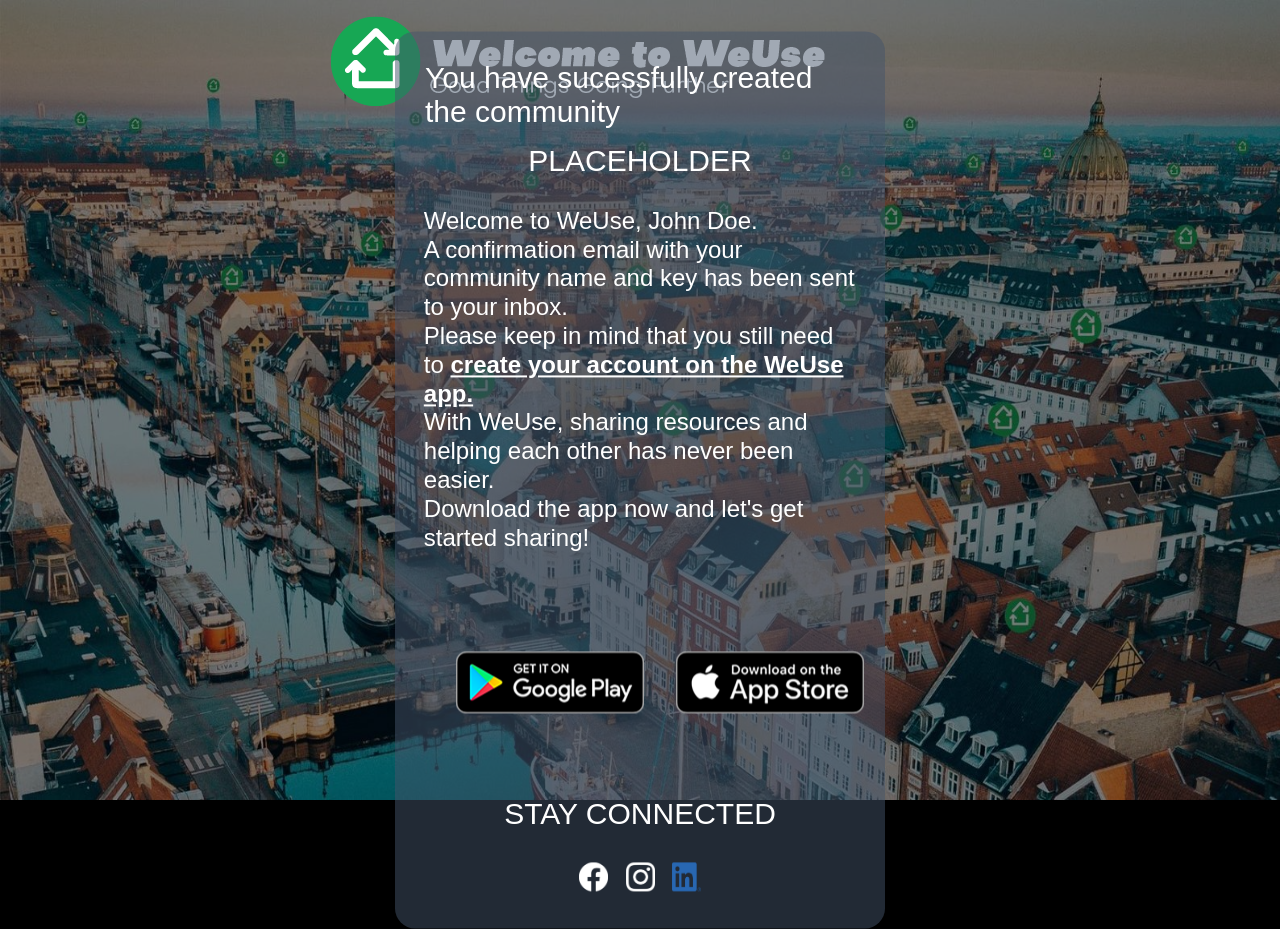
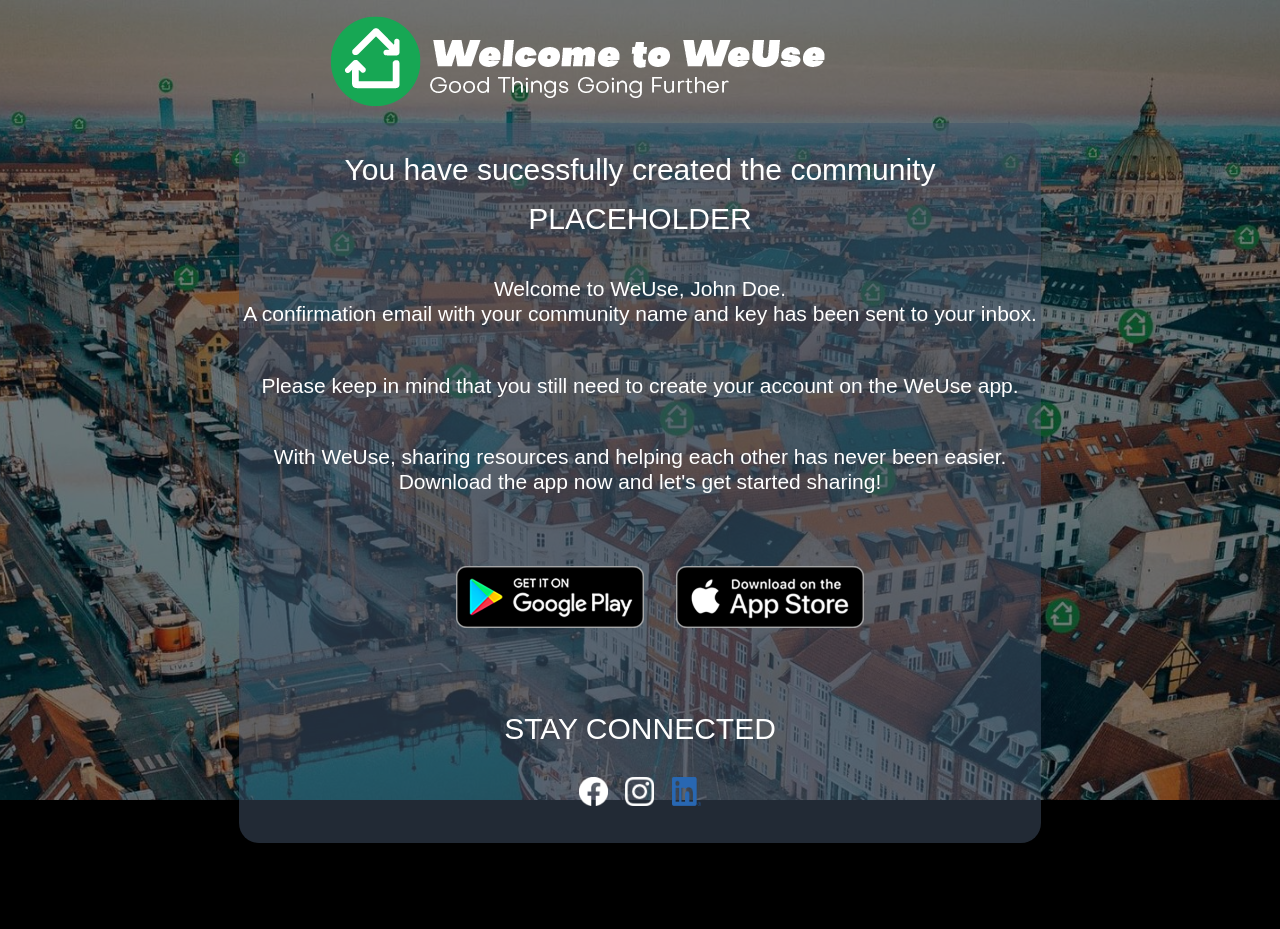
Before and after one commit to Noire927/WeUse-Landing-Page, a plain HTML site: page index.html in a window 1280 px wide. After the commit the page ends 843 px from the top, so only its background shows below. Drawn offline with Linux system fonts and the light colour scheme.

Commit message:
Working on the scaling issue on smaller screens

```diff
--- a/index.html
+++ b/index.html
@@ -8,7 +8,7 @@
     <title>WeUse</title>
   </head>
   <body>
-    <img src="images/weusebannerbg.jpg" alt="logo" class="body__background" />
+    <div class="body__background"></div>
     <div class="container">
       <header class="header">
         <img src="images/WeUseWelcomeEn.png" alt="logo" class="header__logo" />
@@ -27,17 +27,23 @@
               PLACEHOLDER
             </h1>
           </h1>
-          <p class="textbox__info">
-            Welcome to WeUse, John Doe.<br />
-            A confirmation email with your community name and key has been sent
-            to your inbox. <br />
-            Please keep in mind that you still need to
-            <strong style="text-decoration: underline"
-              >create your account on the WeUse app.</strong
-            ><br />
-            With WeUse, sharing resources and helping each other has never been
-            easier.<br />Download the app now and let's get started sharing!
-          </p>
+          <div class="container__info">
+            <p class="textbox__info">
+              Welcome to WeUse, John Doe.<br />
+              A confirmation email with your community name and key has been
+              sent to your inbox.
+            </p>
+
+            <p class="textbox__important">
+              Please keep in mind that you still need to create your account on
+              the WeUse app.
+            </p>
+            <p class="textbox__info">
+              With WeUse, sharing resources and helping each other has never
+              been easier.<br />Download the app now and let's get started
+              sharing!
+            </p>
+          </div>
 
           <section class="classposter__sign">
             <ul class="poster__download">
--- a/style.css
+++ b/style.css
@@ -30,23 +30,28 @@ body {
 }
 
 .body__background {
-  z-index: 0;
+  background-image: url("images/weusebannerbg.jpg");
   position: absolute;
+  opacity: 50%;
+  height: 100%;
+
+  display: block;
   width: 100%;
-  min-height: 100vh;
-  opacity: 50%;
+  overflow: hidden;
+  background-repeat: no-repeat;
+  background-position: center center;
   background-size: cover;
 }
 
 .container {
   display: flex;
   flex-direction: column;
-  height: 100vh;
+  z-index: 1;
+  position: relative;
 }
 
 .header {
   flex: 0 0 auto;
-  padding: 10px;
   padding-top: 1em;
   margin-bottom: 1em;
 }
@@ -60,22 +65,22 @@ body {
 }
 
 .container__textbox {
+  position: relative;
   display: flex;
   justify-content: center;
   align-items: center;
+  z-index: 1;
 }
 
 .textbox {
-  flex: 0 0 auto;
   background-color: rgba(68, 84, 106, 0.5);
   border-radius: 20px;
   font-size: 30px;
   color: white;
-  position: absolute;
-  top: 60%;
-  left: 50%;
-  transform: translate(-50%, -50%);
-  margin-right: 5em;
+}
+
+.textbox__Success {
+  text-align: center;
 }
 
 .textbox__Success__CommunityName {
@@ -83,26 +88,26 @@ body {
   margin: 0.5em 1em 0.5em 1em;
 }
 
+.container__info {
+  display: flex;
+  flex-direction: column;
+  align-items: center;
+  font-size: 0.7em;
+  font-family: Objectivity, sans-serif;
+}
+
 .textbox__info {
-  font-size: 0.8em;
-  font-family: Objectivity, sans-serif;
-  color: white;
   padding: 0.2em;
-  text-align: left;
-  margin: 1em 1em 2em 1em;
+  text-align: center;
 }
 
 .classposter__sign {
   display: flex;
   flex-direction: column;
   align-items: center;
-  left: 50%;
-  width: 100%;
-  transform: translate(-80, -50%);
 }
 
 .poster__download {
-  left: 50%;
   display: flex;
   justify-content: center;
 }
```
